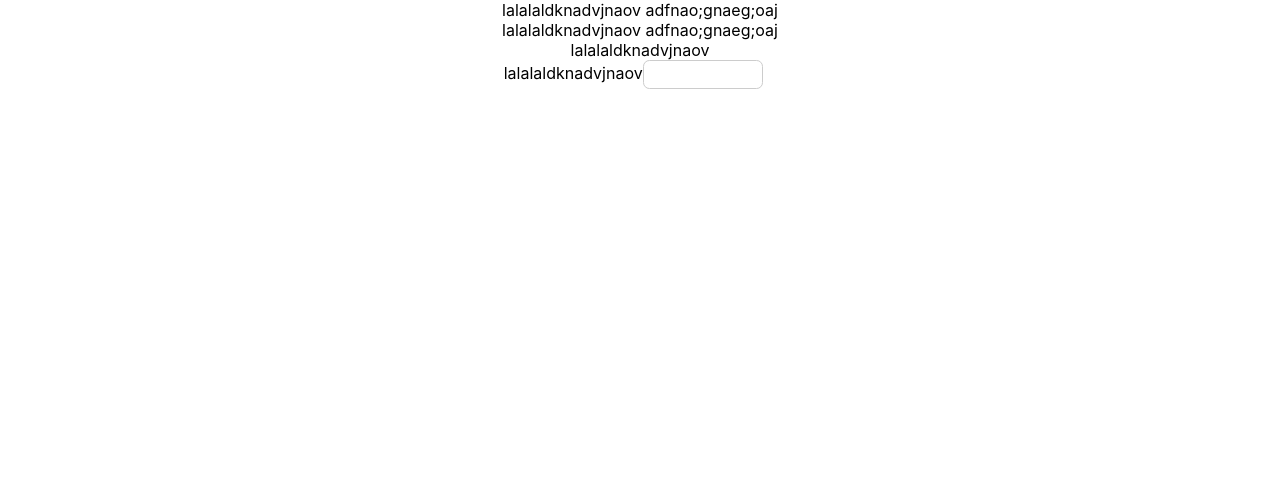
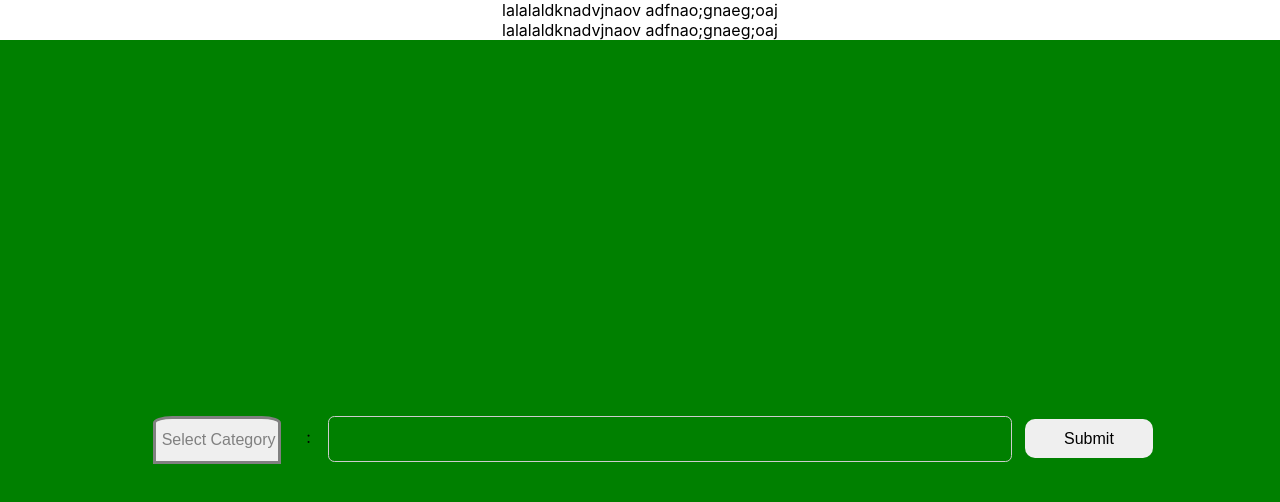
Before and after one commit to CarolineHoang/divhacks2019, a React (Create React App) app in the folder himentor/: page /#/ in a window 1280 px wide. Shown: the top 502 px of the page. Built offline with nearby package versions, Linux system fonts and the light colour scheme.

Commit message:
finished basic dropdown toggle and search field

```diff
--- a/himentor/src/pages/dashboard.js
+++ b/himentor/src/pages/dashboard.js
@@ -1,6 +1,18 @@
 import React, { Component } from 'react';
 import SearchBar from './searchbar.js';
+import styled from 'styled-components';
 
+
+
+const DashContainer = styled.div`
+    display: flex;
+    justify-content: center;
+    align-items: center;
+    background-color: green;
+    height: 100vh;
+    width: 100vw;
+    overflow: hidden;
+`;
 
 
 class Dashboard extends Component {
@@ -15,11 +27,12 @@ class Dashboard extends Component {
 
 render (){
     return(
-        <div>
-            lalalaldknadvjnaov
-        <SearchBar/>
+        <DashContainer>
 
-        </div>
+        <SearchBar buttonName = {''}/>
+        {/* This is a button */}
+
+        </DashContainer>
 
     )
 
--- /dev/null
+++ b/himentor/src/pages/dropdown.js
@@ -0,0 +1,124 @@
+import React, { Component } from 'react';
+import styled from 'styled-components';
+
+const Form = styled.form`
+    display: flex;
+    flex-direction: column;
+    margin-left: 2vw;
+    border-style: solid red;
+    width: 10vw;
+//   display: flex;
+//   justify-content: center;
+
+`;
+
+const DDSelector = styled.input`
+    display: inline;
+    height: 3vw;
+    width: 10vw;
+    font-size: 1em;
+    // border-radius: 10%;
+    border: solid lightgrey;
+    border-weight: 0 px 2px 0px 2px;
+
+`;
+const DDSelection = styled.input`
+    display: inline;
+    height: 3.7vw;
+    width: 10vw;
+    font-size: 1em;
+    color: grey;
+    border: solid grey;
+    border-radius: 15%  15%  0%  0%;
+`;
+
+
+
+
+
+
+class DropDown extends Component {
+    constructor(props){
+        super(props);
+
+        this.state = {value:false, selection:'Select Category', dropDown:['subject','highschool','state', 'city/town']};
+        this.handleChange = this.handleChange.bind(this);
+        this.handleSubmit = this.handleSubmit.bind(this);
+        this.handleSelectionChange = this.handleSelectionChange.bind(this);
+        }
+
+        // handleChange(event) {
+        //     this.setState({value: event.target.value});
+        // }
+
+        // handleToggle(event) {
+        //     this.setState({ value: !this.state.value});
+        // console.log('something happened')
+        // // alert('A name was submitted: ' + this.state.value);
+        // event.preventDefault();
+        // }
+
+
+        handleChange(event) {
+            this.setState({value: !(this.state.value)});
+            console.log(!this.state.value)
+            }
+
+        handleSelectionChange(event) {
+            var newValue = event.target.value;
+            if (newValue === " "){
+                newValue = 'Select Category';
+            }
+            this.setState({   selection: newValue, value: !(this.state.value)  });
+            // console.log(this.state.selection)
+            }
+
+        handleSubmit(event) {
+        // console.log(this.state.value)
+        // alert('A name was submitted: ' + this.state.value);
+        console.log(this.state.selection)
+        event.preventDefault();
+        }
+
+        showDropList(){
+            if (this.state.value === true){
+            return(
+
+                <div>
+                <DDSelector type="submit" value=' ' onClick={this.handleSelectionChange} />
+                <DDSelector type="submit" value={this.state.dropDown[0]} onClick={this.handleSelectionChange} />
+                <DDSelector type="submit" value={this.state.dropDown[1]} onClick={this.handleSelectionChange} />
+                <DDSelector type="submit" value={this.state.dropDown[2]} onClick={this.handleSelectionChange} />
+                <DDSelector type="submit" value={this.state.dropDown[3]} onClick={this.handleSelectionChange} />
+                </div>
+
+            )}
+            else{
+                return
+            }
+        }
+
+
+
+
+
+
+
+
+render (){
+    return(
+        <div>
+            <Form onSubmit={this.handleSubmit}>
+            <DDSelection type="submit" value={this.state.selection} onClick={this.handleChange}/>
+            {this.showDropList()}
+            </Form>
+        </div>
+
+    );
+
+
+
+
+}
+}
+export default DropDown;
--- a/himentor/src/pages/searchbar.js
+++ b/himentor/src/pages/searchbar.js
@@ -1,19 +1,30 @@
 import React, { Component } from 'react';
 import styled from 'styled-components';
+import DropDown from './dropdown.js'
 
 
 
+const Search = styled.div`
+    display: flex;
+`;
+
+
 const Form = styled.form`
-  display: inline;
+    display: inline;
+    margin-left: 2vw;
+//   display: flex;
+//   justify-content: center;
+
 `;
 
 const Input = styled.input`
+  margin-left: 1vw;
   margin-right: 1vw;
   -webkit-appearance: textfield;
   -webkit-box-sizing: content-box;
   font-family: inherit;
   font-size: 1vw; /*100%*/
-  height: 0.7vw;
+  height: 2vw;
 
   background: transparent
     url("https://abeautifulsign.co.uk/images/magnifying-glass-3-xxl.png")
@@ -21,7 +32,7 @@ const Input = styled.input`
   background-size: 1vw;
   border: solid 1px #ccc;
   padding: 9px 10px 9px 32px;
-  width: 6vw;
+  width: 50vw;
   -webkit-border-radius: 10em;
   -moz-border-radius: 10em;
   border-radius: 0.5em;
@@ -36,8 +47,6 @@ const Input = styled.input`
     background-size: 1.1vw;
   }
   &:focus {
-    width: 10vw;
-    padding-left: 32px;
     color: #000;
     background-color: #fff;
     background: #fff
@@ -50,31 +59,62 @@ const Input = styled.input`
     background-image: url("https://www.columbiaspectator.com/pb/resources/img/CDSwhitemasthead.png");
   }
 `;
+
+const SubmitButton = styled.input`
+  position:inline;
+  height: 3vw;
+  width:  10vw;
+  font-size: 1em;
+//   border-style: red;
+  border: none;
+  border-radius: 10px 10px 10px 10px;
+`;
+
+
+
+
 class SearchBar extends Component {
-    constructor(){
-        super();
-    }
-    // this.state = {
-    //   };
+    constructor(props){
+        super(props);
+
+        this.state = {value: ''};
+        this.handleChange = this.handleChange.bind(this);
+        this.handleSubmit = this.handleSubmit.bind(this);
+        }
+
+        handleChange(event) {
+        this.setState({value: event.target.value});
+        }
+
+        handleSubmit(event) {
+        console.log('something happened')
+        alert('A name was submitted: ' + this.state.value);
+        event.preventDefault();
+        }
+
+
 
 
 
 
 render (){
     return(
-        <div>
-            lalalaldknadvjnaov
-            <Form>
-                  <Input />
-            </Form>
+        <Search>
 
-        </div>
+            <DropDown/>
+            <Form onSubmit={this.handleSubmit}>
+            <lable>{this.props.buttonName}: </lable>
+                <Input type="text" value={this.state.value} onChange={this.handleChange} />
 
-    )
+            <SubmitButton type="submit" value="Submit"/>
+            </Form >
+        </Search>
+
+    );
 
 
 
 
-};
+}
 }
 export default SearchBar;
```
